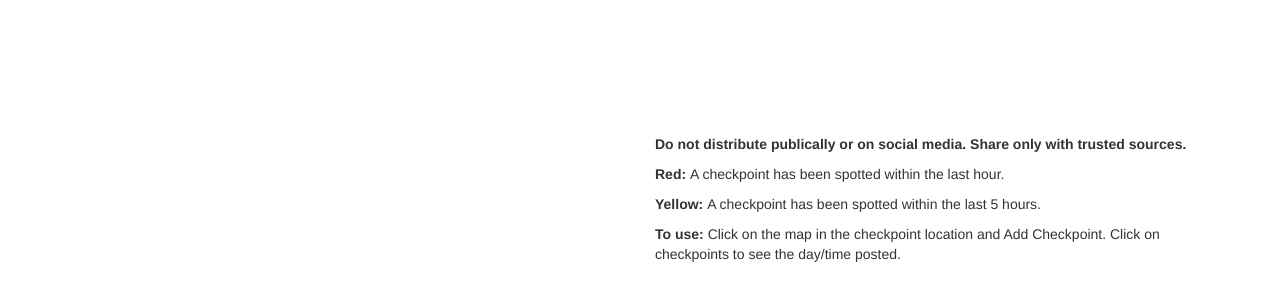
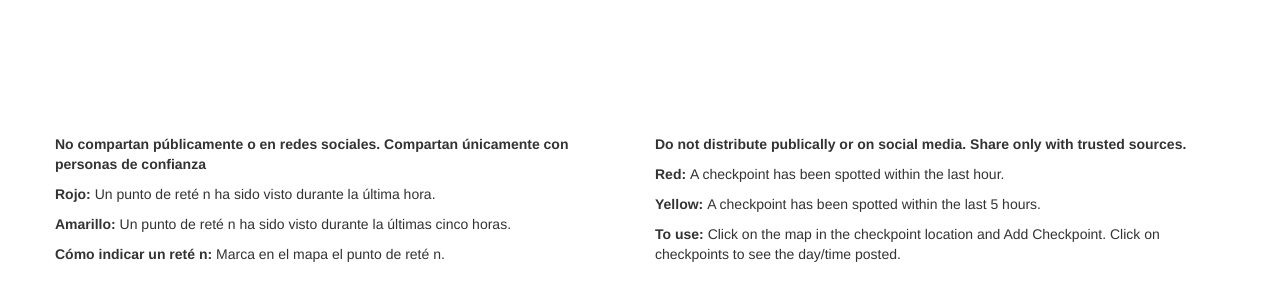
Before and after one commit to matthewboman/chinga-la-migra, a plain HTML site: page index.html in a window 1280 px wide. Shown: the part 386-686 px from the top of the page. Drawn offline with nearby package versions, Linux system fonts and the light colour scheme; some packages are replaced by stand-ins of ours; no server answers.

Commit message:
Added Spanish translation

```diff
--- a/index.html
+++ b/index.html
@@ -65,6 +65,16 @@
       <!-- Spanish -->
       <div class="col-xs-12 col-md-6">
         <p>
+       	  <strong>No compartan p&uacute;blicamente o en redes sociales. Compartan &uacute;nicamente con personas de confianza</strong>
+        </p>
+        <p>
+       	  <strong>Rojo: </strong>Un punto de ret&eacute; n ha sido visto durante la &uacute;ltima hora.
+        </p>
+        <p>
+       	  <strong>Amarillo: </strong>Un punto de ret&eacute; n ha sido visto durante la &uacute;ltimas cinco horas.
+        </p>
+        <p>
+       	  <strong>C&oacute;mo indicar un ret&eacute; n: </strong>Marca en el mapa el punto de ret&eacute; n.
         </p>
       </div>
       <!-- English -->
```
